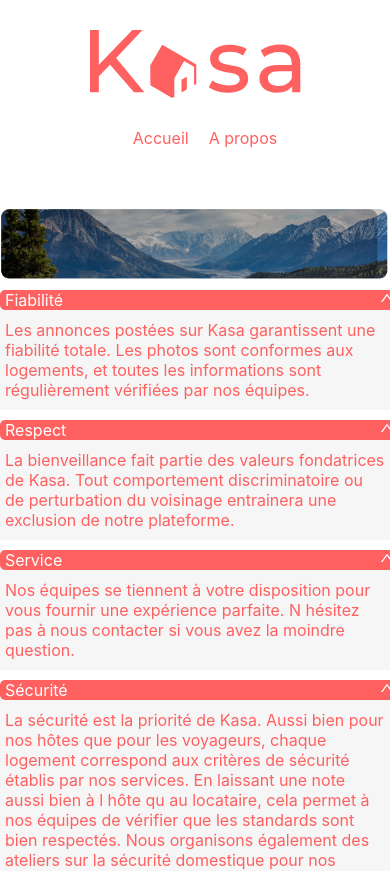
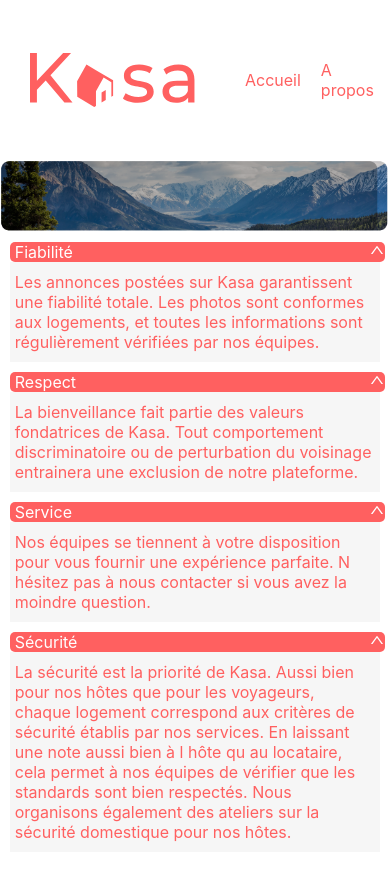
Before and after one commit to stibers2/kasa, a React (Create React App) app: page /about in a window 390 px wide. Shown: the top 871 px of the page. Built offline with nearby package versions, Linux system fonts and the light colour scheme.

Commit message:
mise a jour header

```diff
--- a/src/components/Footer/index.css
+++ b/src/components/Footer/index.css
@@ -7,3 +7,8 @@
   justify-content: center;
   padding: 60px 0;
 }
+
+@media all and (max-width: 768px) {
+  .footerContainer {
+  }
+}
--- a/src/components/Header/index.css
+++ b/src/components/Header/index.css
@@ -3,7 +3,7 @@
   display: flex;
   justify-content: space-between;
   align-items: center;
-  color:#FF6060;
+  color: #FF6060;
 }
 
 .navContainer {
@@ -14,12 +14,19 @@
 }
 
 .linkStyle {
-    padding-left: 20px;
-    color: inherit;
-    text-decoration-line: none;
+  padding-left: 20px;
+  color: inherit;
+  text-decoration-line: none;
+}
+
+
+@media all and (max-width: 768px) {
+  .headerContainer {
+    flex-direction: row !important;
+    justify-content: space-between !important;
   }
 
-
-@media all and (max-width: 768px)  {
-
+  .logo_kasa {
+    width: 50%;
+  }
 }
--- a/src/components/Header/index.jsx
+++ b/src/components/Header/index.jsx
@@ -8,7 +8,7 @@ function Header() {
 
   return (
     <div className="headerContainer">
-      <img src={logo} alt="logo kasa"></img>
+      <img src={logo} alt="logo kasa" className="logo_kasa"></img>
       <div className="navContainer">
         <Link to="/" className="linkStyle">
           Accueil
--- a/src/pages/About/index.css
+++ b/src/pages/About/index.css
@@ -18,6 +18,13 @@
 .aboutCard {
   display:flex;
 flex-direction:column;
-width: 100%;
-margin: 10px 4% 0 4%;
+width: 72%;
+margin: 10px 0 0 0;
 }
+
+@media all and (max-width: 768px) {
+  .aboutCard {
+  width: 95%;
+  margin: 10px 0 0 0;
+  }
+}
```
